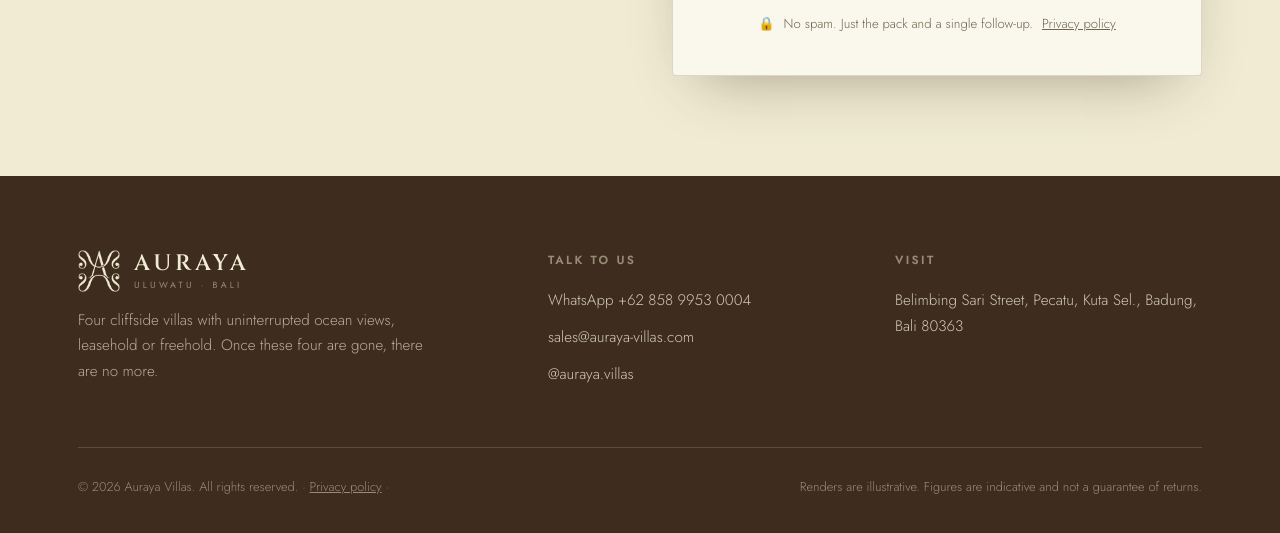
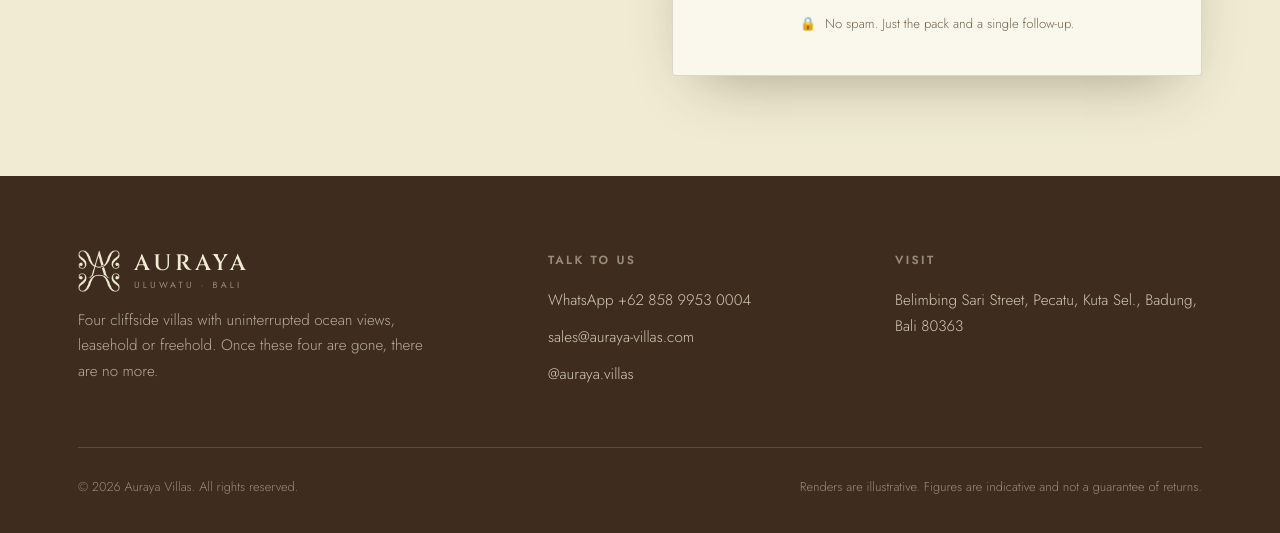
Before and after one commit to luisvalerius11/auraya, a plain HTML site: page index.html in a window 1280 px wide. Shown: the part 7905-8438 px from the top of the page. Drawn offline with Linux system fonts and the light colour scheme.

Commit message:
Take the privacy policy links off the landing page for now
The policy still has draft placeholders, so the landing page no longer links
to it from the lead form or the footer. The footer's separator now hides
together with the Cookie settings link, so no stray dot is left while no
tracking ID is set.

Co-Authored-By: Claude Opus 5.5 <noreply@anthropic.com>
Claude-Session: https://claude.ai/code/session_01ERckJx3pqSDhmHn7JQrx82

```diff
--- a/index.html
+++ b/index.html
@@ -511,7 +511,7 @@
             <select id="timeline"><option value="">Select…</option><option value="Ready now — actively buying">Ready now, actively buying</option><option>Next 3–6 months</option><option>Researching / 6–12 months</option><option>Just exploring</option></select>
           </div>
           <button type="submit" class="submit" id="submitBtn">Send me the investor pack →</button>
-          <div class="reassure"><span>🔒</span> No spam. Just the pack and a single follow-up. <a href="/privacy/" style="color:inherit">Privacy policy</a></div>
+          <div class="reassure"><span>🔒</span> No spam. Just the pack and a single follow-up.</div>
         </form>
       </div>
       <div class="form-success" id="successView">
@@ -537,7 +537,7 @@
         <a href="https://maps.google.com/?q=Belimbing+Sari+Street+Pecatu+Bali" target="_blank" rel="noopener">Belimbing Sari Street, Pecatu, Kuta Sel., Badung, Bali 80363</a></div>
     </div>
     <div class="foot-bottom">
-      <span>© 2026 Auraya Villas. All rights reserved. · <a href="/privacy/" style="color:inherit">Privacy policy</a> · <a href="#" data-cookie-settings style="color:inherit">Cookie settings</a></span>
+      <span>© 2026 Auraya Villas. All rights reserved.<span data-cookie-settings> · <a href="#" style="color:inherit">Cookie settings</a></span></span>
       <span>Renders are illustrative. Figures are indicative and not a guarantee of returns.</span>
     </div>
   </div>
```
